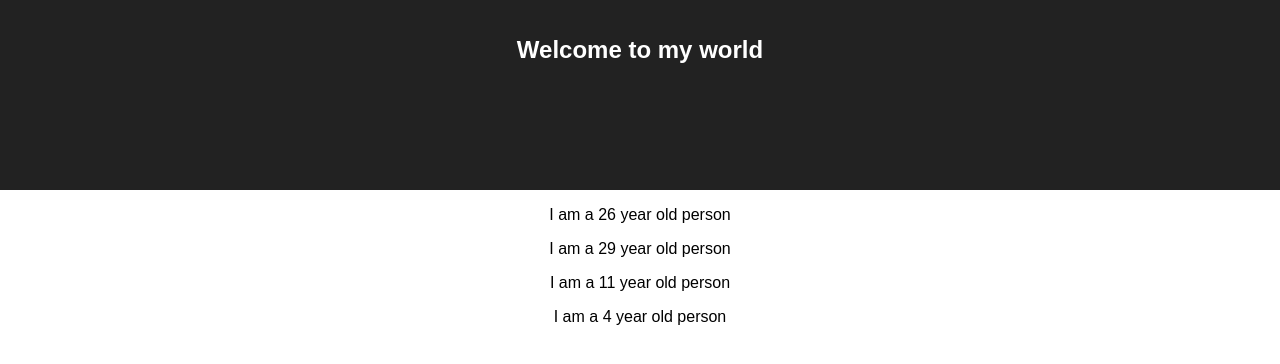
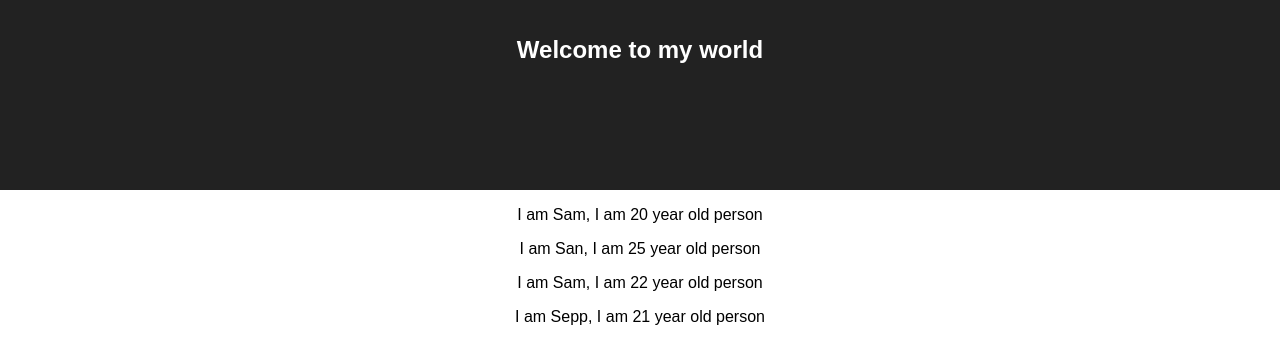
Before and after one commit to Samellenrider/React-practice, a React (Create React App) app: page / in a window 1280 px wide. Shown: the top 364 px of the page. Built offline with nearby package versions, Linux system fonts and the light colour scheme.

Commit message:
React properties

```diff
--- a/src/App.js
+++ b/src/App.js
@@ -9,10 +9,10 @@ class App extends Component {
         <header className="App-header">
           <h1 className="App-title">Welcome to my world</h1>
         </header>
-        <Person />
-        <Person />
-        <Person />
-        <Person />
+        <Person name="Sam" age="20" />
+        <Person name="San" age="25"/>
+        <Person name="Sam" age="22"/>
+        <Person name="Sepp" age="21"/>
       </div>
     );
     ///return React.createElement('div', {className: 'App'}, React.createElement('h1', null, 'loololopl'))
--- a/src/Person/Person.js
+++ b/src/Person/Person.js
@@ -1,7 +1,7 @@
 import React from 'react';
 
-const person = () => {
-	return <p> I am a {Math.floor(Math.random() * 30)} year old person  </p>
+const person = (props) => {
+	return <p> I am {props.name}, I am {props.age} year old person  </p>
 };
 
 export default person;
```
